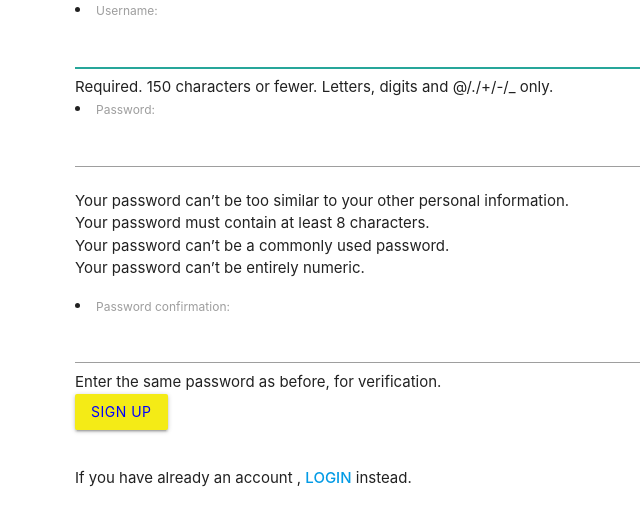
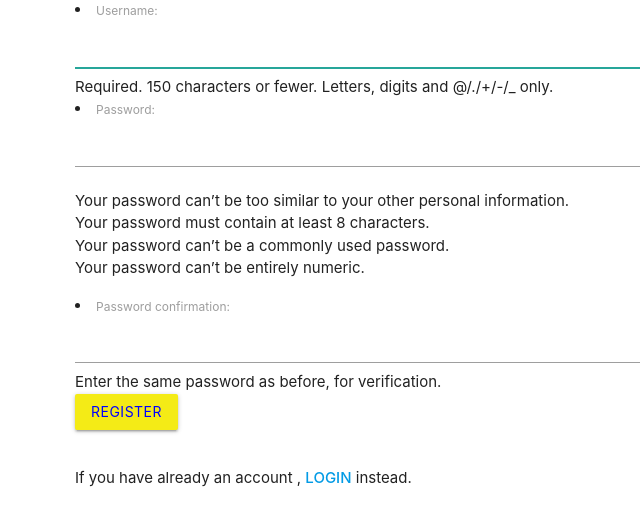
Before and after one commit to azadpsg/django-sentex, a Django app: page /register/ in a window 1280 px wide. Shown: the part 110-636 px from the top of the page, without its empty margins (117-757 px from the left). Run offline with Django 3.2, Linux system fonts and the light colour scheme.

Commit message:
redirect solved

```diff
--- a/mysite/main/templates/main/register.html
+++ b/mysite/main/templates/main/register.html
@@ -6,7 +6,7 @@
 
 			{{form.as_ul}}
 
-<button style="background-color:#F4EB16; color:blue" class="btn btn-outline-info" type="submit">Sign Up</button>
+<button style="background-color:#F4EB16; color:blue" class="btn btn-outline-info" type="submit">Register </button>
 		</form>
 		<br>
 
--- a/mysite/main/urls.py
+++ b/mysite/main/urls.py
@@ -1,6 +1,7 @@
 from django.urls import path
 from . import views
 
+app_name = 'main'  # here for namespacing of urls.
 
 
 urlpatterns = [
--- a/mysite/main/views.py
+++ b/mysite/main/views.py
@@ -31,4 +31,5 @@ def register(request):
     form = UserCreationForm
     return render(request = request,
                   template_name = "main/register.html",
-                  context={"form":form})
+                  context={"form":form}
+                  )
```
Also changed, not shown: mysite/db.sqlite3.
